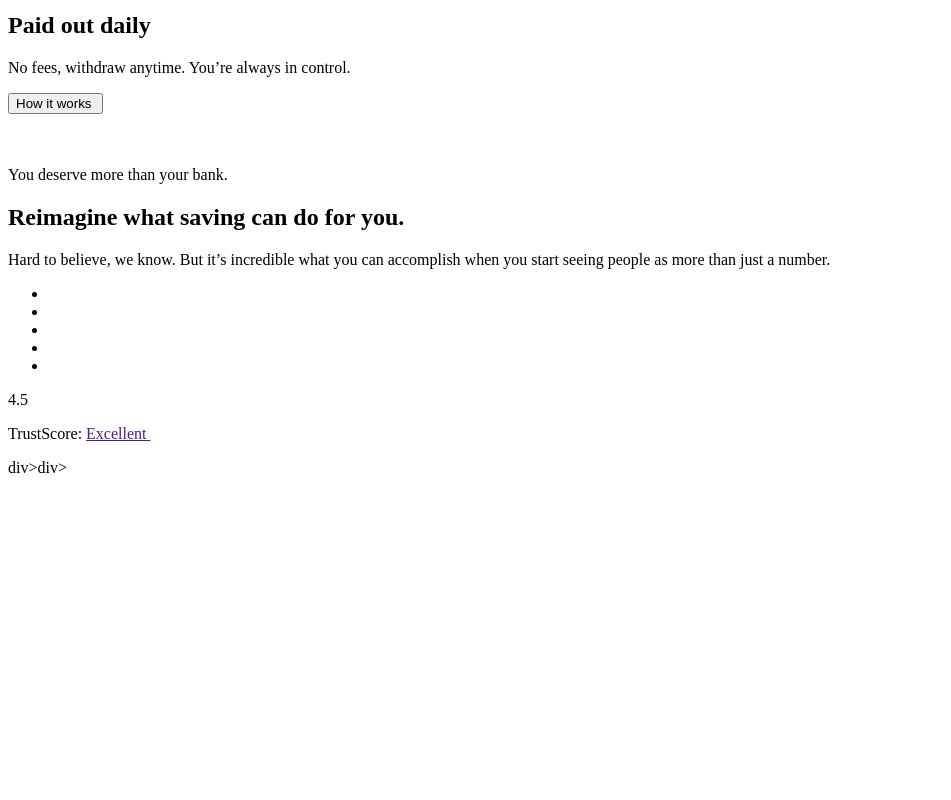
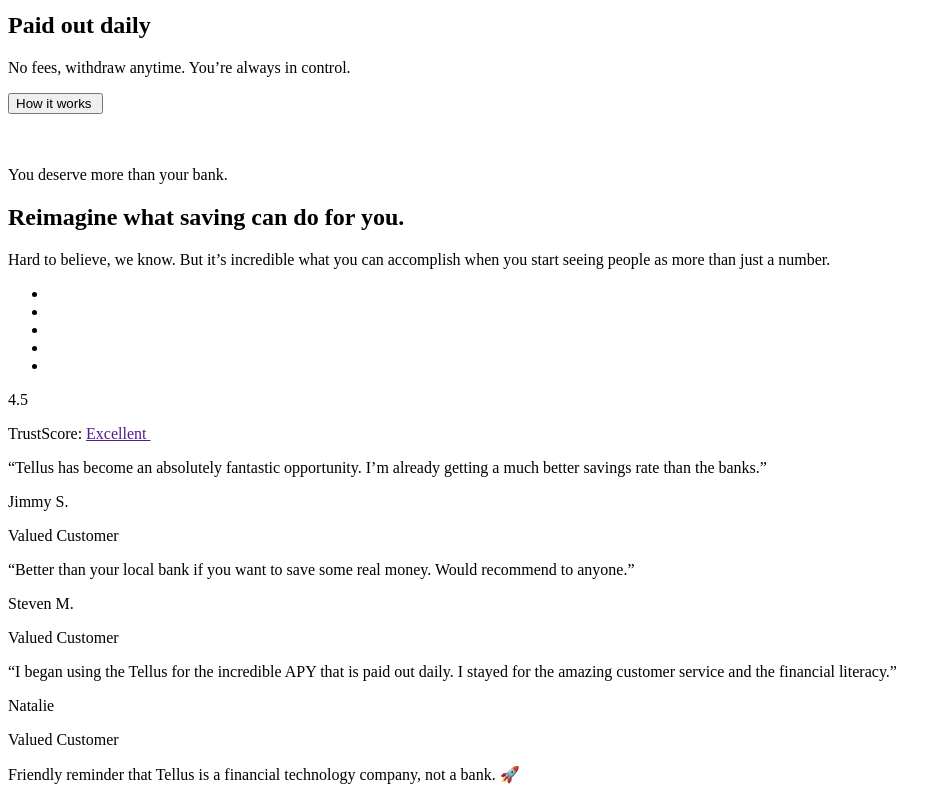
Before and after one commit to Murlykin/project-test, a plain HTML site: page index.html in a window 1280 px wide. Shown: the part 553-1353 px from the top of the page, without its empty margins (0-951 px from the left). Before the commit the page ends 1038 px from the top, so only its background shows below. Drawn offline with Linux system fonts and the light colour scheme.

Commit message:
+ Section 5
Добавил 5-ю секцию

```diff
--- a/index.html
+++ b/index.html
@@ -80,7 +80,26 @@
         </div>
     </section>
     <section>
-        div>div>
+        <div>
+            <div>
+                <p>“Tellus has become an absolutely fantastic opportunity. I’m already getting a much better savings rate than the banks.”</p>
+                <p>Jimmy S.</p>
+                <p>Valued Customer</p>
+            </div>
+            <div>
+                <p>“Better than your local bank if you want to save some real money. Would recommend to anyone.”</p>
+                <p>Steven M.</p>
+                <p>Valued Customer</p>
+            </div>
+            <div>
+                <p>“I began using the Tellus for the incredible APY that is paid out daily. I stayed for the amazing customer service and the financial literacy.”</p>
+                <p>Natalie</p>
+                <p>Valued Customer</p>
+            </div>
+        </div>
+        <div>
+            <p>Friendly reminder that Tellus is a financial technology company, not a bank. 🚀</p>
+        </div>
     </section>
 </body>
 </html>
```
